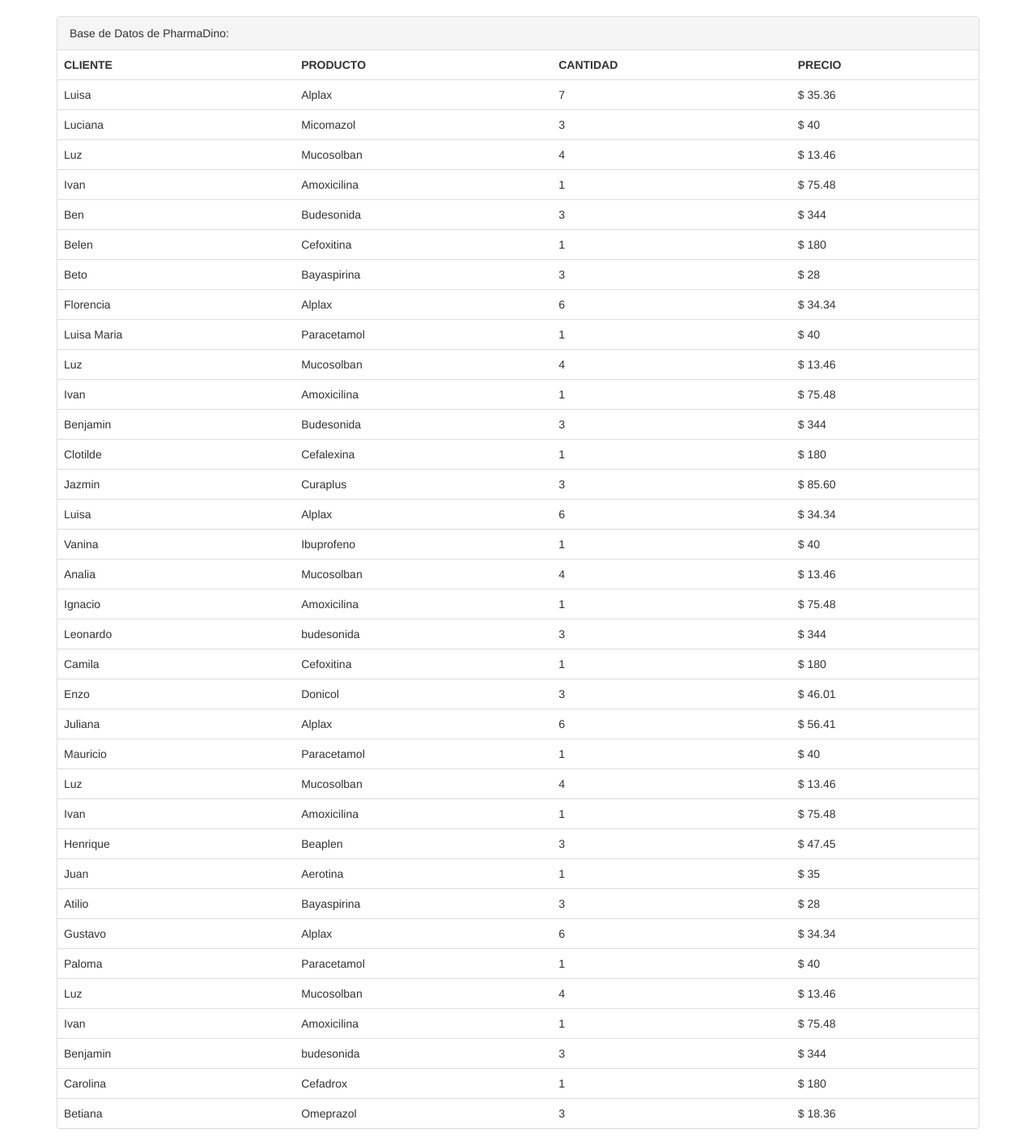
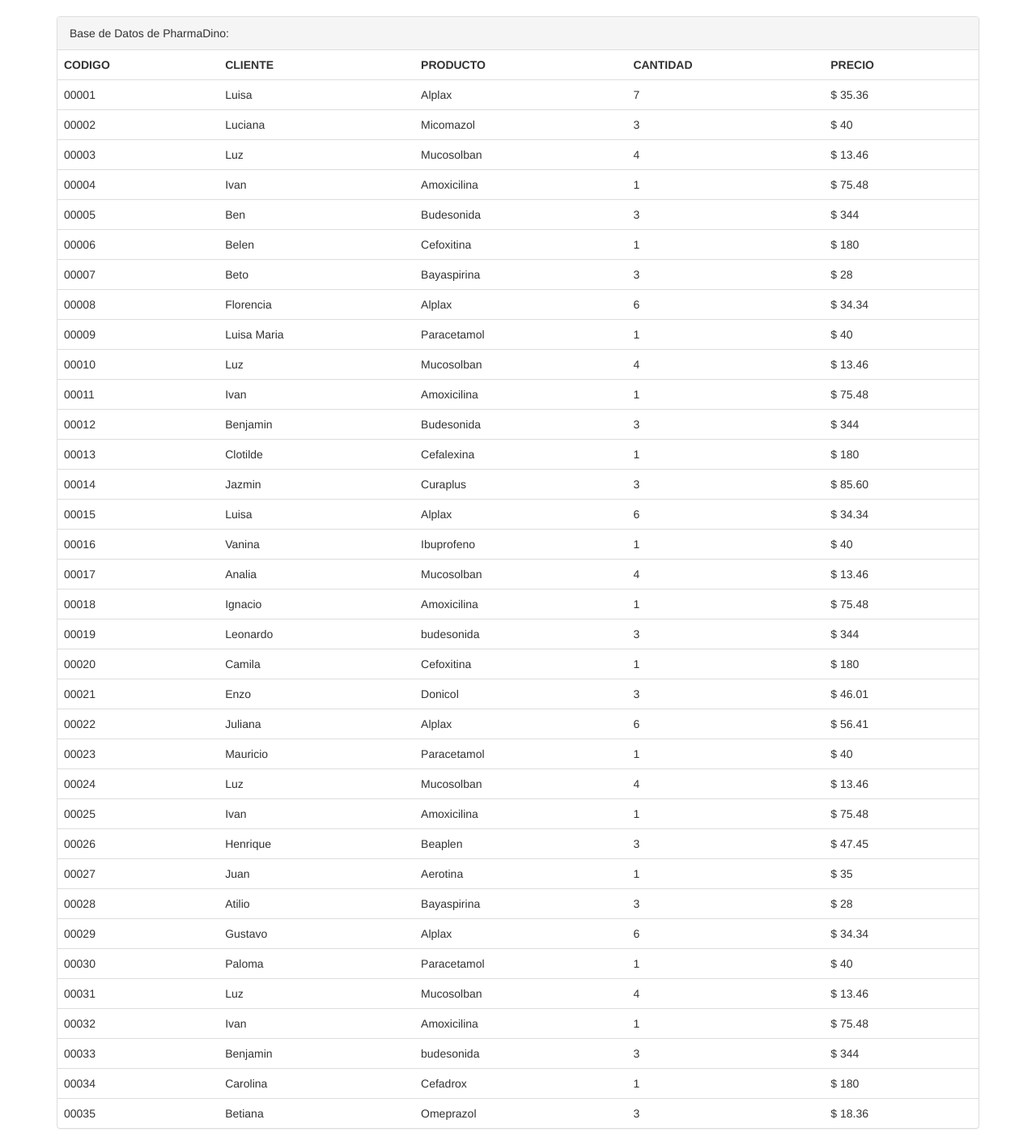
Before and after one commit to EriNeaG/pythom_auxiliar, a Flask app: page /ventas in a window 1280 px wide. Shown: the part 52-1466 px from the top of the page at 81% size. Run offline with Flask 2, Linux system fonts and the light colour scheme; the visitor is signed in with stand-in values (Sample User, id 1); some libraries are stand-ins or nearby versions.

Commit message:
Agrego campo CODIGO

```diff
--- a/Ventas.csv
+++ b/Ventas.csv
@@ -1,36 +1,36 @@
-CLIENTE,PRODUCTO,CANTIDAD,PRECIO
-Luisa,Alplax,7,35.36
-Luciana,Micomazol,3,40
-Luz,Mucosolban,4,13.46
-Ivan,Amoxicilina,1,75.48
-Ben,Budesonida,3,344
-Belen,Cefoxitina,1,180
-Beto,Bayaspirina,3,28
-Florencia,Alplax,6,34.34
-Luisa Maria,Paracetamol,1,40
-Luz,Mucosolban,4,13.46
-Ivan,Amoxicilina,1,75.48
-Benjamin,Budesonida,3,344
-Clotilde,Cefalexina,1,180
-Jazmin,Curaplus,3,85.60
-Luisa,Alplax,6,34.34
-Vanina,Ibuprofeno,1,40
-Analia,Mucosolban,4,13.46
-Ignacio,Amoxicilina,1,75.48
-Leonardo,budesonida,3,344
-Camila,Cefoxitina,1,180
-Enzo,Donicol,3,46.01
-Juliana,Alplax,6,56.41
-Mauricio,Paracetamol,1,40
-Luz,Mucosolban,4,13.46
-Ivan,Amoxicilina,1,75.48
-Henrique,Beaplen,3,47.45
-Juan,Aerotina,1,35
-Atilio,Bayaspirina,3,28
-Gustavo,Alplax,6,34.34
-Paloma,Paracetamol,1,40
-Luz,Mucosolban,4,13.46
-Ivan,Amoxicilina,1,75.48
-Benjamin,budesonida,3,344
-Carolina,Cefadrox,1,180
-Betiana,Omeprazol,3,18.36
+CODIGO,CLIENTE,PRODUCTO,CANTIDAD,PRECIO
+00001,Luisa,Alplax,7,35.36
+00002,Luciana,Micomazol,3,40
+00003,Luz,Mucosolban,4,13.46
+00004,Ivan,Amoxicilina,1,75.48
+00005,Ben,Budesonida,3,344
+00006,Belen,Cefoxitina,1,180
+00007,Beto,Bayaspirina,3,28
+00008,Florencia,Alplax,6,34.34
+00009,Luisa Maria,Paracetamol,1,40
+00010,Luz,Mucosolban,4,13.46
+00011,Ivan,Amoxicilina,1,75.48
+00012,Benjamin,Budesonida,3,344
+00013,Clotilde,Cefalexina,1,180
+00014,Jazmin,Curaplus,3,85.60
+00015,Luisa,Alplax,6,34.34
+00016,Vanina,Ibuprofeno,1,40
+00017,Analia,Mucosolban,4,13.46
+00018,Ignacio,Amoxicilina,1,75.48
+00019,Leonardo,budesonida,3,344
+00020,Camila,Cefoxitina,1,180
+00021,Enzo,Donicol,3,46.01
+00022,Juliana,Alplax,6,56.41
+00023,Mauricio,Paracetamol,1,40
+00024,Luz,Mucosolban,4,13.46
+00025,Ivan,Amoxicilina,1,75.48
+00026,Henrique,Beaplen,3,47.45
+00027,Juan,Aerotina,1,35
+00028,Atilio,Bayaspirina,3,28
+00029,Gustavo,Alplax,6,34.34
+00030,Paloma,Paracetamol,1,40
+00031,Luz,Mucosolban,4,13.46
+00032,Ivan,Amoxicilina,1,75.48
+00033,Benjamin,budesonida,3,344
+00034,Carolina,Cefadrox,1,180
+00035,Betiana,Omeprazol,3,18.36
--- a/app.py
+++ b/app.py
@@ -94,13 +94,14 @@ def busqueda_cliente():
                     ventas=[]
                     for linea in f:
                         p = linea
-                        cliente = p[0]
+                        codigo = p[0]
+                        cliente = p[1]
                         # El Array tupla, tiene los titulos del encabezado
-                        if "CLIENTE" == cliente:
-                            tupla = [p[0],p[1],p[2],p[3]]
+                        if "CODIGO" == codigo:
+                            tupla = [p[0],p[1],p[2],p[3],p[4]]
                         # Este Array guarda las ventas que coincide el cliente
                         if form_nombre.criterio.data.lower() in cliente.lower():
-                            venta = [p[0],p[1],p[2],p[3]]
+                            venta = [p[0],p[1],p[2],p[3],p[4]]
                             ventas.append(venta)
                     return render_template('resultado.html', form=form_nombre, cabeza=tupla, cuerpo=ventas, username=session.get('username'))
                 except IndexError:
@@ -123,14 +124,14 @@ def busqueda_producto():
                     ventas=[]
                     for linea in f:
                         p = linea
-                        cliente = p[0]
-                        producto = p[1]
+                        codigo = p[0]
+                        producto = p[2]
                         # El Array tupla, tiene los titulos del encabezado
-                        if "CLIENTE" == cliente:
-                            tupla = [p[0],p[1],p[2],p[3]]
+                        if "CODIGO" == codigo:
+                            tupla = [p[0],p[1],p[2],p[3],p[4]]
                         # Este Array guarda las ventas que coincide el cliente
                         if form_producto.criterio.data.lower() in producto.lower():
-                            venta = [p[0],p[1],p[2],p[3]]
+                            venta = [p[0],p[1],p[2],p[3],p[4]]
                             ventas.append(venta)
                     return render_template('resultado.html', form=form_producto, cabeza=tupla, cuerpo=ventas, username=session.get('username'))
                 except IndexError:
@@ -153,14 +154,14 @@ def busqueda_cantidad():
                     ventas=[]
                     for linea in f:
                         p = linea
-                        cliente = p[0]
-                        cantidad = p[2]
+                        codigo = p[0]
+                        cantidad = p[3]
                         # El Array tupla, tiene los titulos del encabezado
-                        if "CLIENTE" == cliente:
-                            tupla = [p[0],p[1],p[2],p[3]]
+                        if "CODIGO" == codigo:
+                            tupla = [p[0],p[1],p[2],p[3],p[4]]
                         # Este Array guarda las ventas que coincide el cliente
                         if form_cantidad.criterio.data == cantidad:
-                            venta = [p[0],p[1],p[2],p[3]]
+                            venta = [p[0],p[1],p[2],p[3],p[4]]
                             ventas.append(venta)
                     return render_template('resultado.html', form=form_cantidad, cabeza=tupla, cuerpo=ventas, username=session.get('username'))
                 except IndexError:
@@ -184,14 +185,14 @@ def busqueda_precio():
                     ventas=[]
                     for linea in f:
                         p = linea
-                        cliente = p[0]
-                        precio = p[3]
+                        codigo = p[0]
+                        precio = p[4]
                         # El Array tupla, tiene los titulos del encabezado
-                        if "CLIENTE" == cliente:
-                            tupla = [p[0],p[1],p[2],p[3]]
+                        if "CODIGO" == codigo:
+                            tupla = [p[0],p[1],p[2],p[3],p[4]]
                         # Este Array guarda las ventas que coincide el cliente
                         if form_precio.criterio.data == precio:
-                            venta = [p[0],p[1],p[2],p[3]]
+                            venta = [p[0],p[1],p[2],p[3],p[4]]
                             ventas.append(venta)
                     return render_template('resultado.html', form=form_precio, cabeza=tupla, cuerpo=ventas, username=session.get('username'))
                 except IndexError:
--- a/templates/resultado.html
+++ b/templates/resultado.html
@@ -9,13 +9,15 @@
             <th>{{cabeza[1]}}</th>
             <th>{{cabeza[2]}}</th>
             <th>{{cabeza[3]}}</th>
+            <th>{{cabeza[4]}}</th>
           </tr>
       {% for linea in cuerpo %}
           <tr>
             <td>{{linea[0]}}</td>
             <td>{{linea[1]}}</td>
             <td>{{linea[2]}}</td>
-            <td> $ {{linea[3]}}</td>
+            <td>{{linea[3]}}</td>
+            <td> $ {{linea[4]}}</td>
           </tr>
       {% endfor %}
         </table>
--- a/templates/ventas.html
+++ b/templates/ventas.html
@@ -9,13 +9,15 @@
         <th>{{cabeza[1]}}</th>
         <th>{{cabeza[2]}}</th>
         <th>{{cabeza[3]}}</th>
+        <th>{{cabeza[4]}}</th>
     </tr>
 {% for linea in cuerpo %}
     <tr>
         <td>{{linea[0]}}</td>
         <td>{{linea[1]}}</td>
         <td>{{linea[2]}}</td>
-        <td> $ {{linea[3]}}</td>
+        <td>{{linea[3]}}</td>
+        <td> $ {{linea[4]}}</td>
     </tr>
 {% endfor %}
   </table>
```
Also changed, not shown: templates/resultadoDos.html (deleted, +0 -23 lines).
